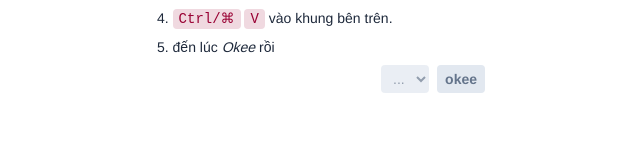
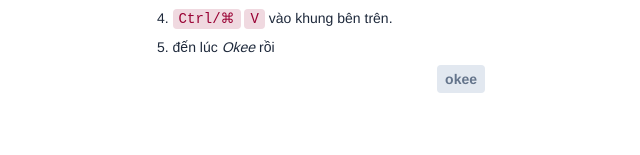
Before and after one commit to bkalendar/bkalendar.github.io, a SvelteKit app: page / in a window 1280 px wide. Shown: the part 428-583 px from the top of the page, without its empty margins (319-959 px from the left). Built offline with nearby package versions, Linux system fonts and the light colour scheme.

Commit message:
feat: use new library

```diff
--- a/package.json
+++ b/package.json
@@ -12,7 +12,7 @@
 		"format": "prettier --write --plugin prettier-plugin-svelte --plugin prettier-plugin-tailwindcss ."
 	},
 	"devDependencies": {
-		"@bkalendar/core": "^0.7.1",
+		"@bkalendar/core": "../core/npm",
 		"@fontsource/arimo": "^5.0.9",
 		"@sveltejs/adapter-static": "^2.0.3",
 		"@sveltejs/kit": "^1.24.0",
--- a/src/lib/timetable.ts
+++ b/src/lib/timetable.ts
@@ -1,9 +1,9 @@
-import type { MachineTimetable } from '@bkalendar/core';
+import type { Timetable } from '@bkalendar/core';
 import { getContext, setContext } from 'svelte';
 import { writable } from 'svelte/store';
 
 const KEY = Symbol();
-const store = writable<MachineTimetable | null>(null);
+const store = writable<Required<Timetable> | null>(null);
 
 export function createTimetableCtx() {
 	setContext(KEY, store);
--- a/src/routes/+page.svelte
+++ b/src/routes/+page.svelte
@@ -2,37 +2,30 @@
 	import Key from '$lib/Key.svelte';
 
 	import { goto } from '$app/navigation';
-	import { diff, parseMachine, type MachineTimetable } from '@bkalendar/core';
+	import { parseStudent, resolve, type Timetable } from '@bkalendar/core';
 
 	import OkeeButton from '$lib/OkeeButton.svelte';
 	import { getTimetableCtx } from '$lib/timetable';
 	import type { PageData } from './$types';
 
-	import DiffEntries from './DiffEntries.svelte';
-	import Semester from './Semester.svelte';
-
 	export let data: PageData;
 
 	let raw: string = '';
-	let timetables: MachineTimetable[] = [];
-	let selected: number | null = null;
+	let timetable: Required<Timetable> | null = null;
 	$: if (raw) {
-		timetables = parseMachine(raw).reverse();
-		if (selected === null && timetables.length != 0) {
-			selected = 0;
-		}
+		const t = parseStudent(raw);
+		resolve(t);
+		timetable = t;
 	}
-
-	$: current = selected === null ? null : timetables[selected];
 
 	// store in context for subsequent client-side page access
 	const timetableCtx = getTimetableCtx();
-	$: if (current !== null) {
-		timetableCtx.set(current);
+	$: if (timetable !== null) {
+		timetableCtx.set(timetable);
 	}
 
 	async function addHandler() {
-		await data.db.add(current!);
+		await data.db.add(timetable!);
 		await goto('/export');
 	}
 </script>
@@ -53,7 +46,7 @@
 		bind:value={raw}
 	/>
 
-	<details open={selected === null}>
+	<details open={timetable === null}>
 		<summary class="my-2 rounded bg-slate-50 px-2 py-1 font-bold text-slate-600"
 			>📙 hướng dẫn chi tiết</summary
 		>
@@ -86,45 +79,6 @@
 	</details>
 
 	<div class="mt-2 flex justify-end space-x-2">
-		<select
-			class="rounded bg-slate-100 px-2 py-1 text-slate-700 disabled:cursor-not-allowed disabled:bg-slate-200 disabled:text-slate-500"
-			disabled={timetables.length == 0}
-			bind:value={selected}
-		>
-			{#each timetables as timetable, i (timetable.semester)}
-				<option value={i}>
-					<Semester semester={timetable.semester} />
-				</option>
-			{:else}
-				<option value={null} selected disabled>...</option>
-			{/each}
-		</select>
-		<OkeeButton disabled={selected === null} on:click={addHandler} />
-	</div>
-	<div class="mt-6">
-		{#if selected !== null}
-			{@const current = timetables[selected]}
-			{#await data.db.getPrev(current) then prev}
-				{#if !prev}
-					<p class="px-4 text-center text-slate-300">
-						Bấm ok để lưu lại thời khóa biểu. Lần sau mình sẽ so sánh xem thời khóa biểu có thay đổi
-						không.
-					</p>
-				{:else}
-					{@const { added, removed } = diff(current, prev, (s, r) => {
-						return s.info.course === r.info.course && s.location.room == r.location.room;
-					})}
-					{#if added.length !== 0}
-						<DiffEntries entries={added} type="added" />
-					{/if}
-					{#if removed.length != 0}
-						<DiffEntries entries={removed} type="removed" />
-					{/if}
-					{#if added.length == 0 && removed.length == 0}
-						<p class="slate-700 text-center">Không có thay đổi so với thời khóa biểu trước.</p>
-					{/if}
-				{/if}
-			{/await}
-		{/if}
+		<OkeeButton disabled={timetable === null} on:click={addHandler} />
 	</div>
 </div>
--- a/src/routes/DiffEntries.svelte
+++ b/src/routes/DiffEntries.svelte
@@ -1,9 +1,9 @@
 <script lang="ts">
-	import type { MachineTimerow } from '@bkalendar/core/dist/transformer/machine';
+	import type { Timerow } from '@bkalendar/core';
 	import { formatRelative } from 'date-fns';
 	import { vi } from 'date-fns/locale';
 
-	export let entries: [Date, MachineTimerow][];
+	export let entries: [Date, Timerow][];
 	export let type: 'added' | 'removed';
 
 	const format = (date: Date) => formatRelative(date, new Date(), { locale: vi });
@@ -32,10 +32,10 @@
 	{#each entries as [date, timerow]}
 		<li>
 			<span class="font-bold tracking-tight text-marine-500 marker:text-marine-500"
-				>{format(date)} @ {timerow.location.room}</span
+				>{format(date)} @ {timerow.location}</span
 			>
 			<br />
-			{timerow.info.course} - {timerow.info.name}
+			{timerow.name}
 		</li>
 	{/each}
 </ul>
--- a/src/routes/Semester.svelte
+++ /dev/null
@@ -1,7 +0,0 @@
-<script lang="ts">
-	import type { MachineTimetable } from '@bkalendar/core';
-
-	export let semester: MachineTimetable['semester'];
-</script>
-
-<span>Học kỳ {semester.year % 100}{semester.semester}</span>
--- a/src/routes/db.ts
+++ b/src/routes/db.ts
@@ -1,7 +1,7 @@
 // this module is intended to be lazy-loaded
 // i.e, only import this module on browser
 
-import type { MachineTimetable } from '@bkalendar/core';
+import type { Timetable } from '@bkalendar/core';
 import { openDB, type DBSchema } from 'idb/with-async-ittr';
 
 export default { add, getPrev, getLatest };
@@ -9,9 +9,9 @@ export default { add, getPrev, getLatest };
 interface Schema extends DBSchema {
 	timetables: {
 		key: number;
-		value: MachineTimetable;
+		value: Required<Timetable>;
 		indexes: {
-			'by-semester': [number, number];
+			'by-semester': [number];
 		};
 	};
 }
@@ -22,25 +22,25 @@ const db = await openDB<Schema>('timetable-snapshots', 1, {
 			case 0:
 				db.createObjectStore('timetables', {
 					autoIncrement: true
-				}).createIndex('by-semester', ['semester.year', 'semester.semester']);
+				}).createIndex('by-semester', ['semester']);
 				break;
 		}
 	}
 });
 
-async function add(timetable: MachineTimetable) {
+async function add(timetable: Required<Timetable>) {
 	await db.put('timetables', timetable);
 }
 
-async function getPrev({ semester }: MachineTimetable): Promise<MachineTimetable | null> {
+async function getPrev({ semester }: Required<Timetable>): Promise<Required<Timetable> | null> {
 	const cursor = await db
 		.transaction('timetables', 'readonly')
 		.store.index('by-semester')
-		.openCursor([semester.year, semester.semester], 'prev');
+		.openCursor([semester], 'prev');
 	return cursor?.value ?? null;
 }
 
-async function getLatest(): Promise<MachineTimetable | null> {
+async function getLatest(): Promise<Required<Timetable> | null> {
 	const cursor = await db.transaction('timetables', 'readonly').store.openCursor(null, 'prev');
 	return cursor?.value ?? null;
 }
--- a/src/routes/export/+page.svelte
+++ b/src/routes/export/+page.svelte
@@ -2,7 +2,7 @@
 	import type { PageData } from './$types';
 
 	import { getTimetableCtx } from '$lib/timetable';
-	import { transformGAPI } from '@bkalendar/core';
+	import { formatGapi, type Timetable } from '@bkalendar/core';
 	import { randomColorIds } from './colors';
 	import type { EventInput } from '$lib/types';
 	import Preview from './Preview.svelte';
@@ -27,24 +27,24 @@
 	async function getEvents() {
 		console.log(lang);
 		if (lang === '') {
-			events = transformGAPI($timetableCtx!);
+			events = formatGapi($timetableCtx!);
 			return;
 		}
-		let copy = structuredClone($timetableCtx!);
-		for (const { info } of copy.timerows) {
+		let copy: Required<Timetable> = structuredClone($timetableCtx!);
+		for (const timerow of copy.rows) {
 			const res = await fetch(
-				`https://raw.githubusercontent.com/bkalendar/courses/master/courses/${info.course}.json`
+				`https://raw.githubusercontent.com/bkalendar/courses/master/courses/${timerow.extras['mã môn học']}.json`
 			);
 			if (!res.ok) continue;
 			const { monhoc, course } = await res.json();
 			console.log(monhoc, course);
 			if (lang === 'en') {
-				info.name = course;
+				timerow.name = course;
 			} else if (lang === 'vi') {
-				info.name = monhoc;
+				timerow.name = monhoc;
 			}
 		}
-		events = transformGAPI(copy);
+		events = formatGapi(copy);
 	}
 
 	let colorMode: 'random' | 'mono' = 'random';
@@ -66,8 +66,7 @@
 
 	let calendarName = '';
 	$: if ($timetableCtx) {
-		const { semester, year } = $timetableCtx.semester;
-		calendarName = `HK${year % 100}${semester}`;
+		calendarName = `HK${$timetableCtx.semester}`;
 	}
 
 	let creating = false;
--- a/src/routes/export/+page.ts
+++ b/src/routes/export/+page.ts
@@ -1,10 +1,10 @@
 import { browser } from '$app/environment';
-import type { MachineTimetable } from '@bkalendar/core';
+import type { Timetable } from '@bkalendar/core';
 import type Gapi from './google';
 
 export const load: import('./$types').PageLoad = async ({ parent }) => {
 	const { db } = await parent();
-	let latest: MachineTimetable | null = null;
+	let latest: Required<Timetable> | null = null;
 	let google: typeof Gapi = {
 		auth: async () => {},
 		addEventsToCalendar: async () => {},
--- a/src/routes/export/google.ts
+++ b/src/routes/export/google.ts
@@ -1,7 +1,6 @@
 // this module should be lazy-loaded (on browser)
 
 import type { EventInput } from '$lib/types';
-import { transformGAPI, type MachineTimetable } from '@bkalendar/core';
 
 export default { auth, createCalendar, addEventsToCalendar };
 
```
Also changed, not shown: 1 other file (tests, documents, lock files or other folders).
